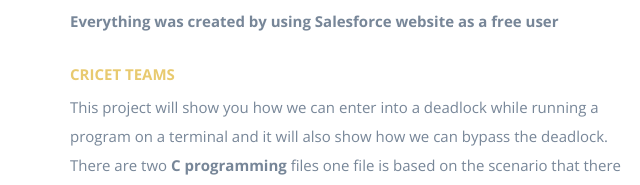
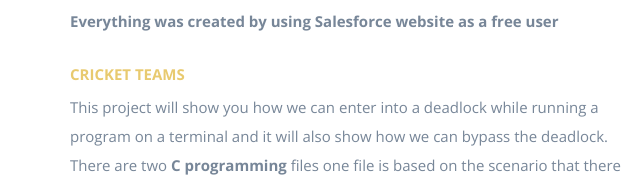
Before and after one commit to RasanPanag/Portfolio-website-html-JSON, a website: page index.html in a window 1280 px wide. Shown: the part 2758-2943 px from the top of the page, 0-640 px from the left. Drawn offline with nearby package versions, Linux system fonts and the light colour scheme; files whose address does not match are found by name.

Commit message:
bugs fixed in index.html

```diff
--- a/index.html
+++ b/index.html
@@ -176,7 +176,7 @@
                 </div>
                 <div class="wp5">
 
-                    <h5><b><a href = "https://github.com/RasanPanag/CricketTeams-C">Cricet Teams</a></b></h5>
+                    <h5><b><a href = "https://github.com/RasanPanag/CricketTeams-C">Cricket Teams</a></b></h5>
                     <p>This project will show you how we can enter into a deadlock while running a program on a terminal and it will
                       also show how we can bypass the deadlock. There are two <b>C programming</b> files one file is based on the scenario that there are five cricket teams numbered zero to four and there are 4 sets of three wickets.
 Each team needs two sets to practice for their upcoming matches but, on the ground, each team
```
